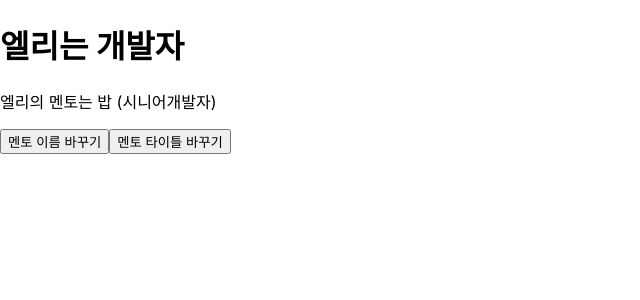
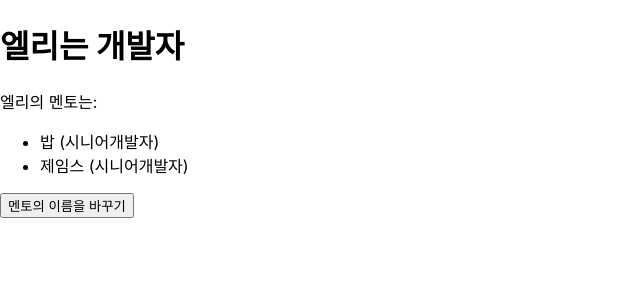
Before and after one commit to imminpie/learn_react, a React (Create React App) app in the folder basic/: page / in a window 1280 px wide. Shown: the top 300 px of the page, without its empty margins (0-640 px from the left). Built offline with nearby package versions, Linux system fonts and the light colour scheme.

Commit message:
feat: 배열 상태 관리

```diff
--- /dev/null
+++ b/basic/src/AppMentors.jsx
@@ -0,0 +1,51 @@
+import React, { useState } from 'react';
+
+export default function AppMentors() {
+  const [person, setPerson] = useState({
+    name: '엘리',
+    title: '개발자',
+    mentors: [
+      {
+        name: '밥',
+        title: '시니어개발자',
+      },
+      {
+        name: '제임스',
+        title: '시니어개발자',
+      },
+    ],
+  });
+  return (
+    <div>
+      <h1>
+        {person.name}는 {person.title}
+      </h1>
+      <p>{person.name}의 멘토는:</p>
+      <ul>
+        {person.mentors.map((mentor, index) => (
+          <li key={index}>
+            {mentor.name} ({mentor.title})
+          </li>
+        ))}
+      </ul>
+      <button
+        onClick={() => {
+          const prev = prompt(`누구의 이름을 바꾸고 싶은가요?`);
+          const current = prompt(`이름을 무엇으로 바꾸고 싶은가요?`);
+
+          setPerson((person) => ({
+            ...person,
+            mentors: person.mentors.map((mentor) => {
+              if (mentor.name === prev) {
+                return { ...mentor, name: current };
+              }
+              return mentor;
+            }),
+          }));
+        }}
+      >
+        멘토의 이름을 바꾸기
+      </button>
+    </div>
+  );
+}
--- a/basic/src/index.js
+++ b/basic/src/index.js
@@ -1,11 +1,11 @@
 import React from 'react';
 import ReactDOM from 'react-dom/client';
 import './index.css';
-import AppMentor from './AppMentor';
+import AppMentors from './AppMentors';
 
 const root = ReactDOM.createRoot(document.getElementById('root'));
 root.render(
   <React.StrictMode>
-    <AppMentor />
+    <AppMentors />
   </React.StrictMode>
 );
```
